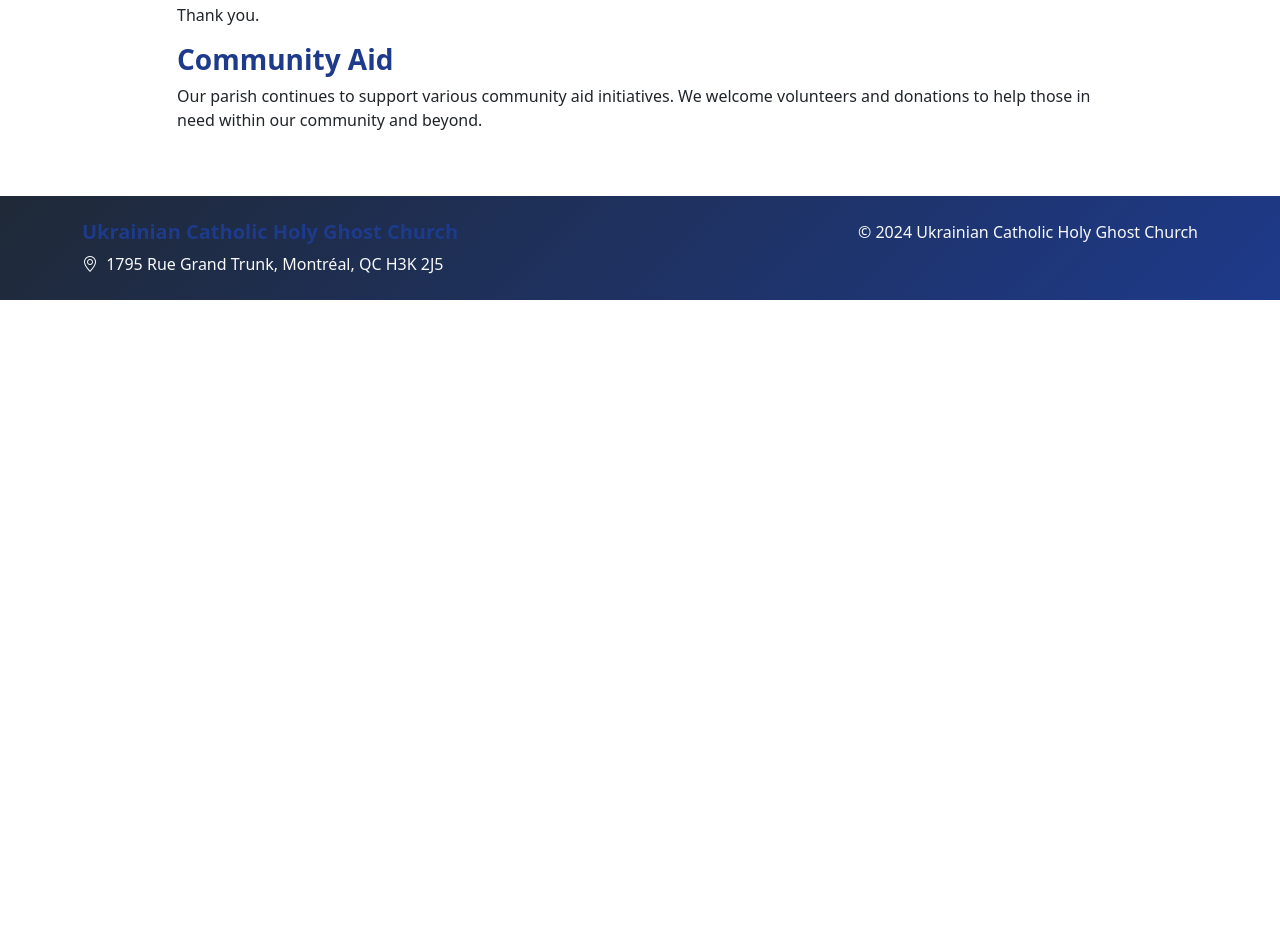
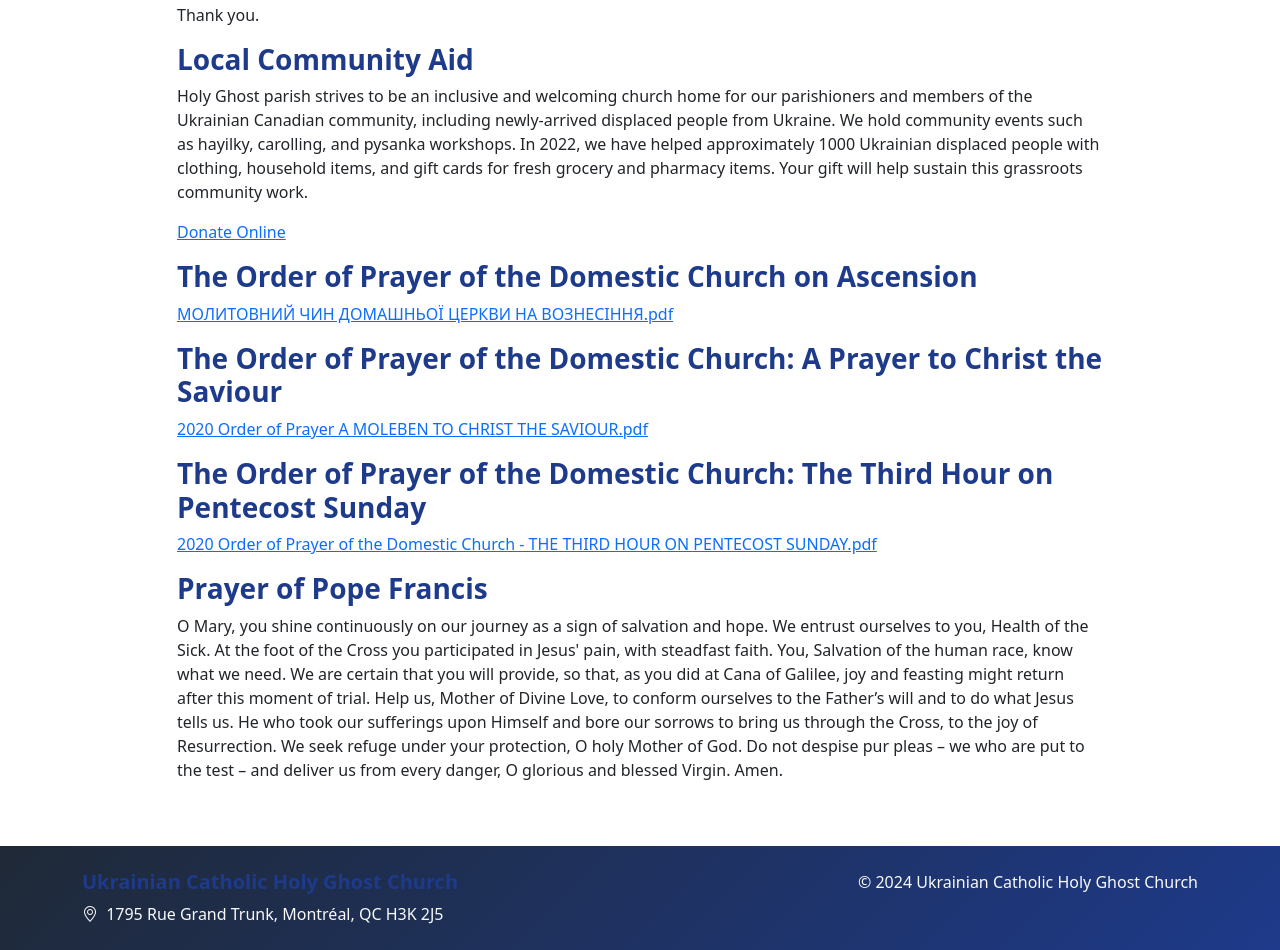
Before and after one commit to Netopya/UCHGC-Website-2, an Eleventy site: page src/en/index.md in a window 1280 px wide. Shown: the part 1411-2361 px from the top of the page. Before the commit the page ends 1711 px from the top, so only its background shows below. Built offline with nearby package versions, Linux system fonts and the light colour scheme; Eleventy itself is replaced by a stand-in of ours; files that its build step writes are made by us from their sources.

Commit message:
Updates homepage with community aid info
Enhances the homepage by adding information about local community aid efforts, particularly assistance to displaced Ukrainians. Includes a donation link and links to prayer resources.

```diff
--- a/src/en/index.md
+++ b/src/en/index.md
@@ -37,6 +37,28 @@
 
 Thank you.
 
-### Community Aid
+### Local Community Aid
 
-Our parish continues to support various community aid initiatives. We welcome volunteers and donations to help those in need within our community and beyond.
+Holy Ghost parish strives to be an inclusive and welcoming church home for our parishioners and members of the Ukrainian Canadian community, including newly-arrived displaced people from Ukraine. We hold community events such as hayilky, carolling, and pysanka workshops. In 2022, we have helped approximately 1000 Ukrainian displaced people with clothing, household items, and gift cards for fresh grocery and pharmacy items. Your gift will help sustain this grassroots community work.
+
+[Donate Online](https://www.canadahelps.org/en/charities/ukrainian-catholic-holy-ghost-church/campaign/local-community-aid/)
+
+### The Order of Prayer of the Domestic Church on Ascension
+
+[МОЛИТОВНИЙ ЧИН ДОМАШНЬОЇ ЦЕРКВИ НА ВОЗНЕСІННЯ.pdf]()
+
+### The Order of Prayer of the Domestic Church: A Prayer to Christ the Saviour
+
+[2020 Order of Prayer A MOLEBEN TO CHRIST THE SAVIOUR.pdf]()
+
+### The Order of Prayer of the Domestic Church: The Third Hour on Pentecost Sunday
+
+[2020 Order of Prayer of the Domestic Church - THE THIRD HOUR ON PENTECOST SUNDAY.pdf]()
+
+### Prayer of Pope Francis
+
+O Mary, you shine continuously on our journey as a sign of salvation and hope.
+We entrust ourselves to you, Health of the Sick. At the foot of the Cross you participated in Jesus' pain, with steadfast faith. You, Salvation of the human race, know what we need.
+We are certain that you will provide, so that, as you did at Cana of Galilee, joy and feasting might return after this moment of trial.
+Help us, Mother of Divine Love, to conform ourselves to the Father’s will and to do what Jesus tells us. He who took our sufferings upon Himself and bore our sorrows to bring us through the Cross, to the joy of Resurrection.
+We seek refuge under your protection, O holy Mother of God. Do not despise pur pleas – we who are put to the test – and deliver us from every danger, O glorious and blessed Virgin. Amen.
```
